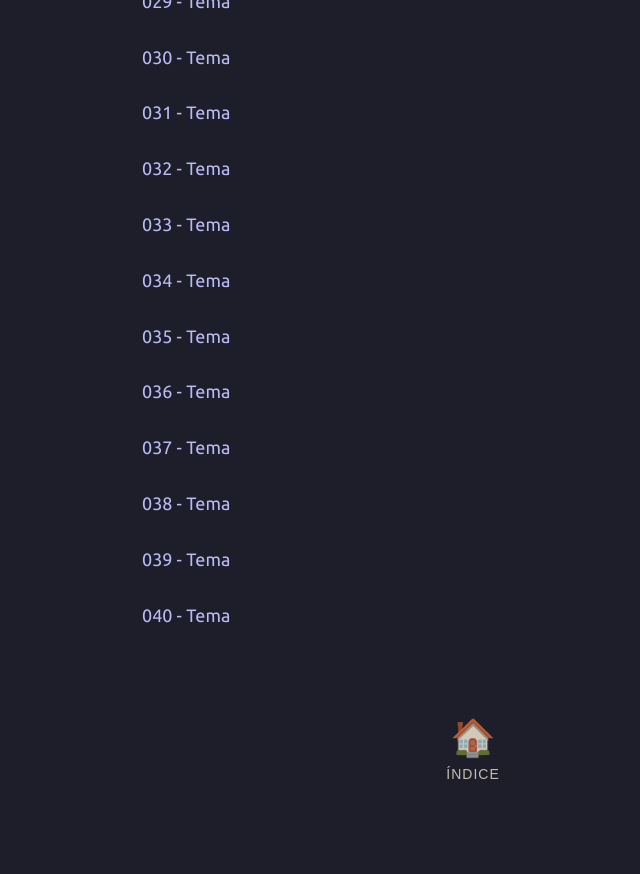
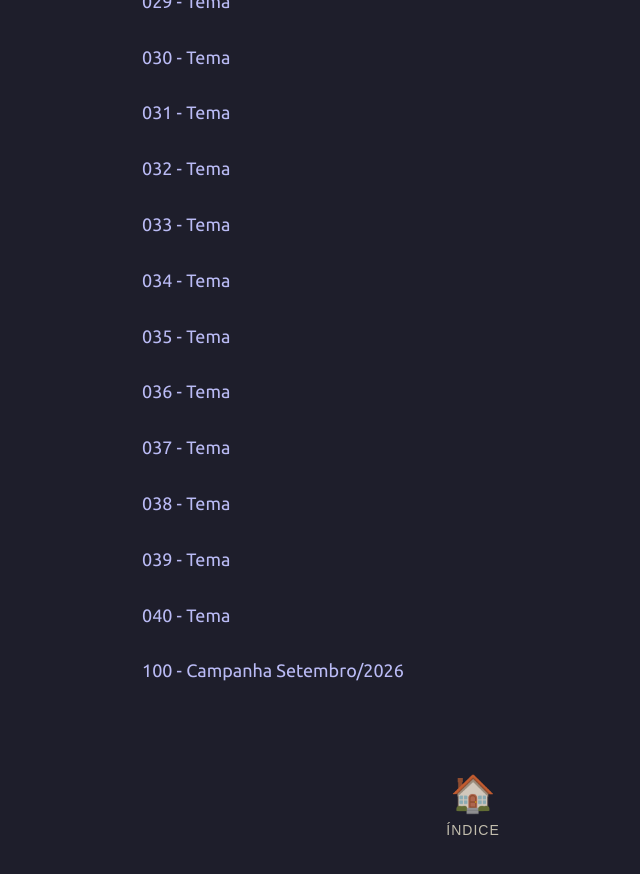
Before and after one commit to joaquim-capitao/jw, a Jekyll site: the page built from saidas/index.md, in a window 1280 px wide and 900 px high, scrolled down 1706 px. Shown: the top 874 px of the window, without its empty margins (167-807 px from the left). Built offline with Jekyll 4.4.1, drawn with Linux system fonts in a browser that asks for light colours; our own code applies the rules of GitHub Pages for plain Markdown files; before the commit the page ends 2550 px from its top, so only the background shows below that.

Commit message:
Atualizar o index.md

```diff
--- a/saidas/index.md
+++ b/saidas/index.md
@@ -80,3 +80,5 @@
 [039 - Tema](https://joaquim-capitao.github.io/jw/saidas/039-saida)
 
 [040 - Tema](https://joaquim-capitao.github.io/jw/saidas/040-saida)
+
+[100 - Campanha Setembro/2026](https://joaquim-capitao.github.io/jw/saidas/040-saida)
```
